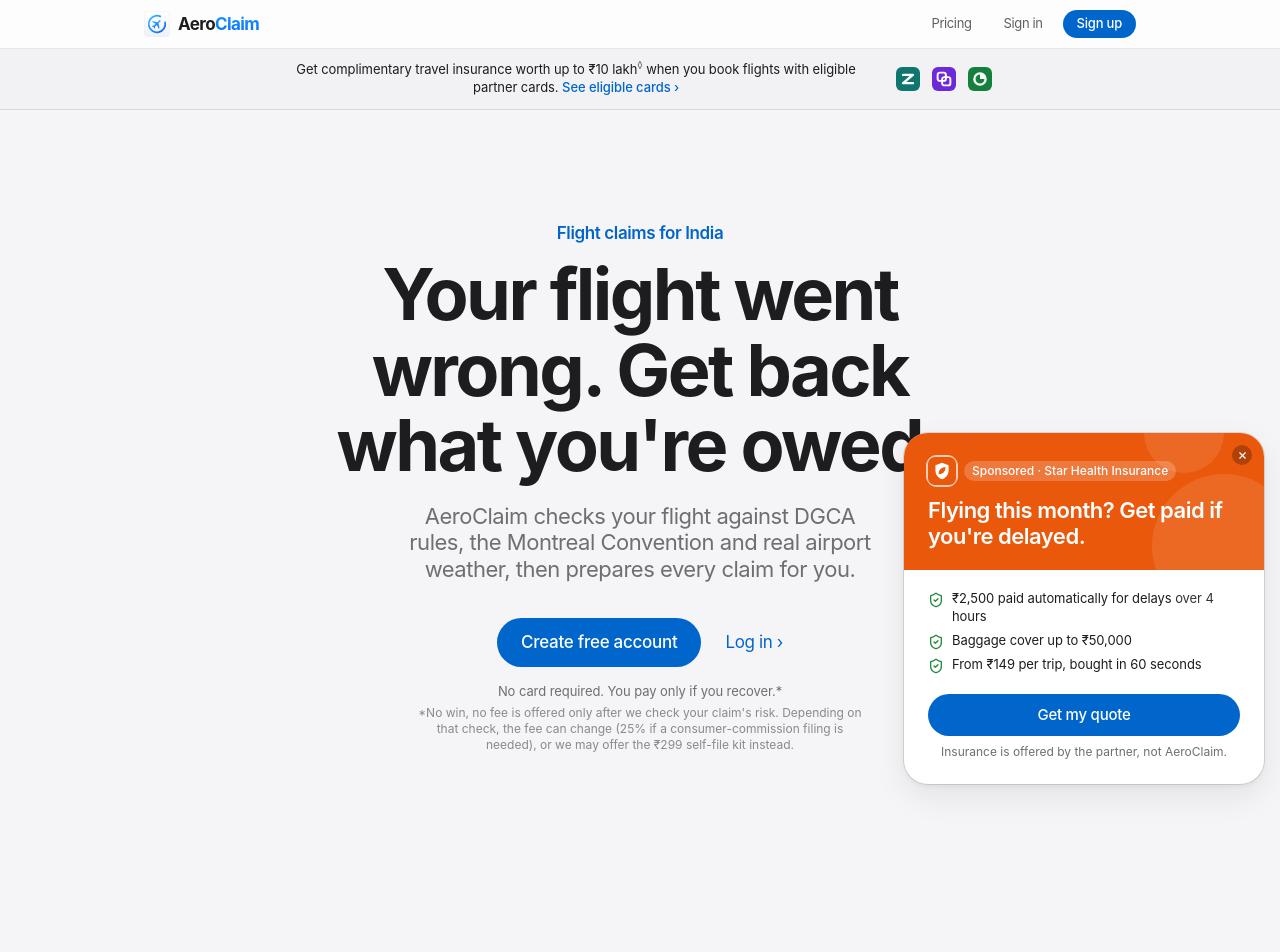
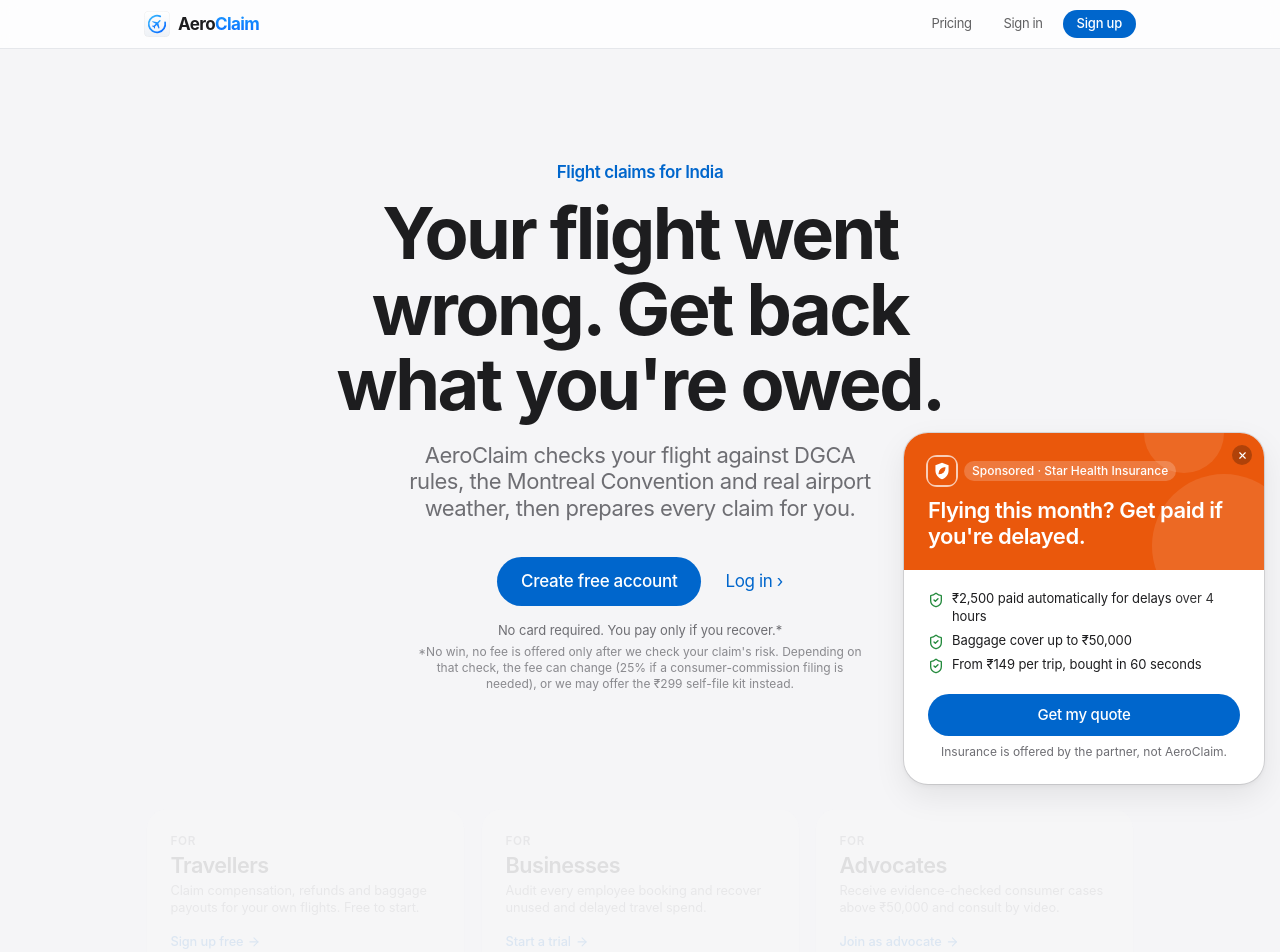
Before and after one commit to hashmicode-lead/aeroclaim, a Next.js app: page / in a window 1280 px wide. Shown: the top 952 px of the page. Built offline with nearby package versions, Linux system fonts and the light colour scheme.

Commit message:
refactor: move CardOfferBanner from home page to /for/travellers page

```diff
--- a/src/app/for/[audience]/page.tsx
+++ b/src/app/for/[audience]/page.tsx
@@ -22,6 +22,7 @@ import {
 } from "lucide-react";
 import type { Metadata } from "next";
 import Link from "next/link";
+import { CardOfferBanner } from "@/components/CardOfferBanner";
 import { ClientStories } from "@/components/ClientStories";
 import { notFound } from "next/navigation";
 
@@ -174,6 +175,8 @@ export default async function AudiencePage({ params }: PageProps<"/for/[audience
   const signupHref = `/signup?as=${audience}`;
 
   return (
+    <>
+    {audience === "travellers" && <CardOfferBanner />}
     <div className="mx-auto max-w-5xl px-4">
       {/* Hero */}
       <section className="reveal pt-16 pb-12 text-center sm:pt-24">
@@ -281,5 +284,6 @@ export default async function AudiencePage({ params }: PageProps<"/for/[audience
         <Link href={signupHref} className="btn-primary px-6! py-3! text-[17px]! bg-[#0066CC] hover:bg-[#005bb5]">{p.cta}</Link>
       </section>
     </div>
+    </>
   );
 }
--- a/src/app/page.tsx
+++ b/src/app/page.tsx
@@ -1,7 +1,6 @@
 import { ArrowRight, CreditCard } from "lucide-react";
 import Link from "next/link";
 import { AdPopup } from "@/components/AdPopup";
-import { CardOfferBanner } from "@/components/CardOfferBanner";
 import { ClientStories } from "@/components/ClientStories";
 import { InsuranceAd } from "@/components/InsuranceAd";
 import { NETWORK_PAIR, NETWORKS } from "@/lib/networks";
@@ -28,8 +27,6 @@ const STEPS = [
 
 export default function Home() {
   return (
-    <>
-    <CardOfferBanner />
     <div className="mx-auto max-w-5xl px-4">
       <section className="reveal pt-20 pb-16 text-center sm:pt-28 sm:pb-20">
         <div className="hero-recede">
@@ -113,6 +110,5 @@ export default function Home() {
 
       <AdPopup />
     </div>
-    </>
   );
 }
```
